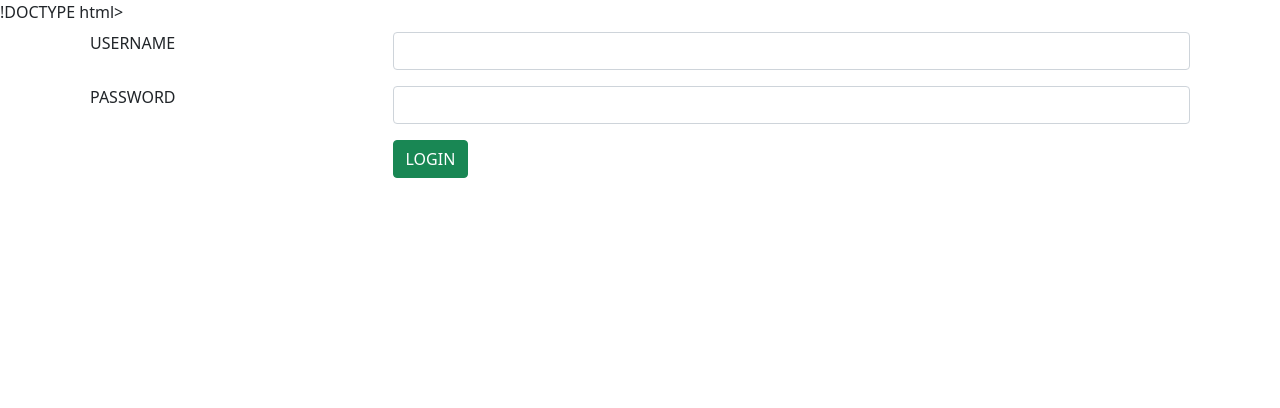
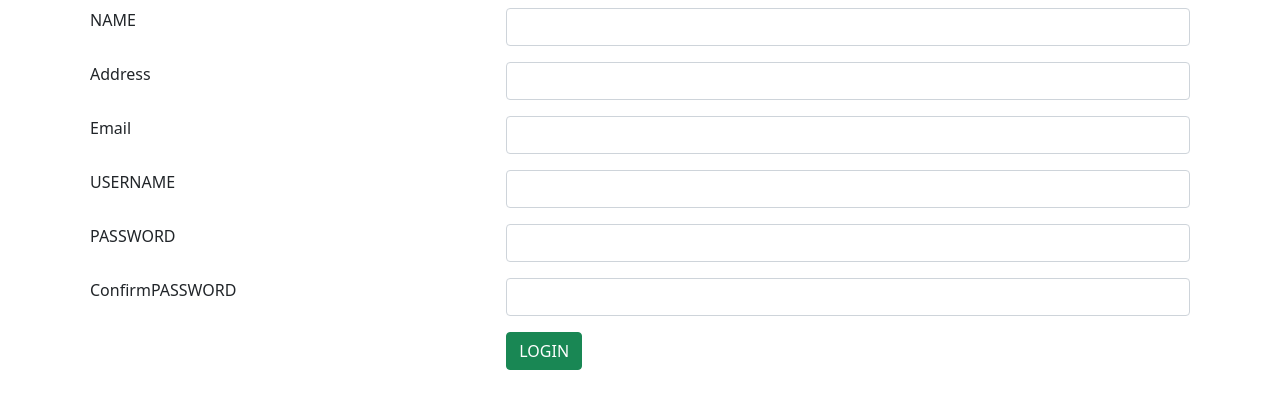
Before and after one commit to Kavyakrishnan/myapp, a plain HTML site: page userregistration.html in a window 1280 px wide. Drawn offline with nearby package versions, Linux system fonts and the light colour scheme.

Commit message:
complete

```diff
--- a/userregistration.html
+++ b/userregistration.html
@@ -1,4 +1,4 @@
-!DOCTYPE html>
+<!DOCTYPE html>
 <html lang="en">
 <head>
     <link href="https://cdn.jsdelivr.net/npm/bootstrap@5.1.3/dist/css/bootstrap.min.css" rel="stylesheet" integrity="sha384-1BmE4kWBq78iYhFldvKuhfTAU6auU8tT94WrHftjDbrCEXSU1oBoqyl2QvZ6jIW3" crossorigin="anonymous">
@@ -13,11 +13,27 @@
         <div class="col-12 col-sm-12 col-lg-12 col-xl-12 col-xxl-12">
             <table class="table table-borderless">
                 <tr>
+                    <td>NAME</td>
+                    <td><input type="text" class="form-control"></td>
+                </tr>
+                <tr>
+                    <td>Address</td>
+                    <td><input type="text" class="form-control"></td>
+                </tr>
+                <tr>
+                    <td>Email</td>
+                    <td><input type="text" class="form-control"></td>
+                </tr>
+                <tr>
                     <td>USERNAME</td>
                     <td><input type="text" class="form-control"></td>
                 </tr>
                 <tr>
                     <td>PASSWORD</td>
+                    <td><input type="text" class="form-control"></td>
+                </tr>
+                <tr>
+                    <td>ConfirmPASSWORD</td>
                     <td><input type="text" class="form-control"></td>
                 </tr>
                 <tr>
```
Also changed, not shown: index.html (+6 -0 lines).
